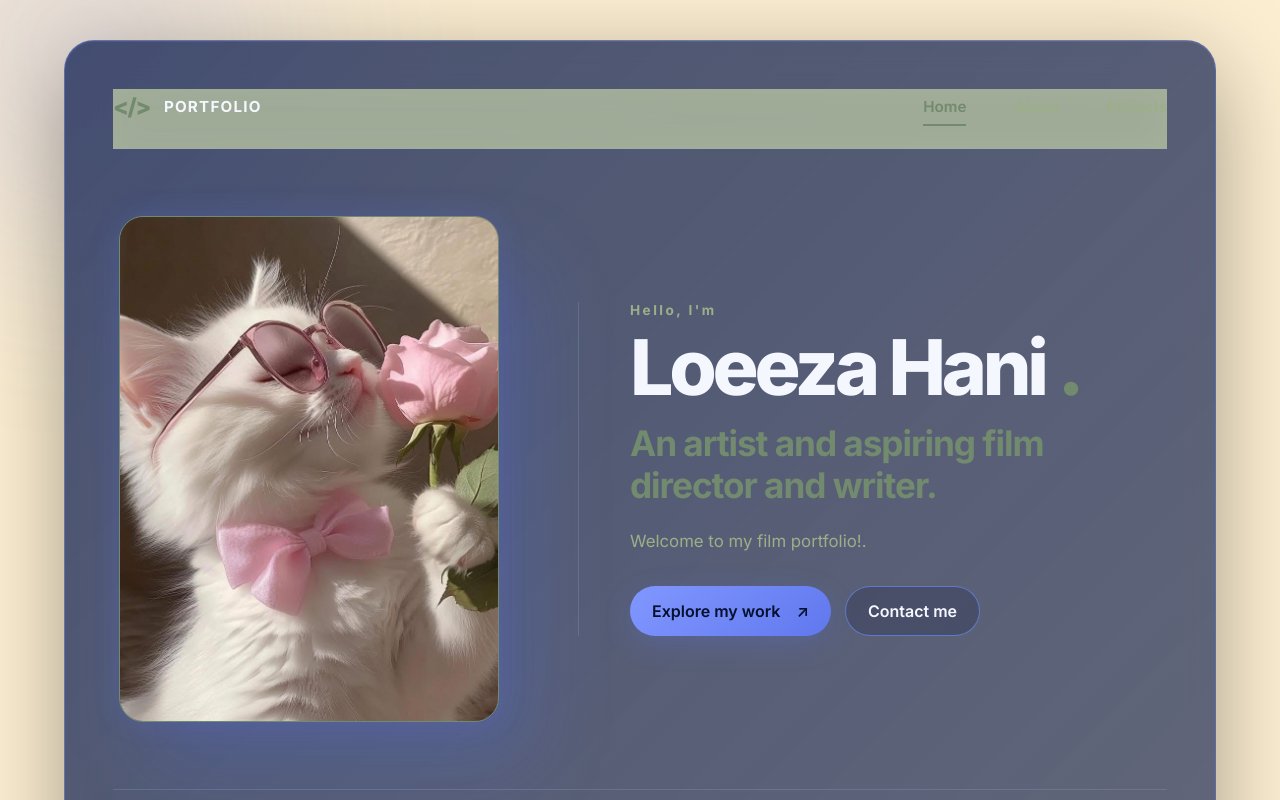
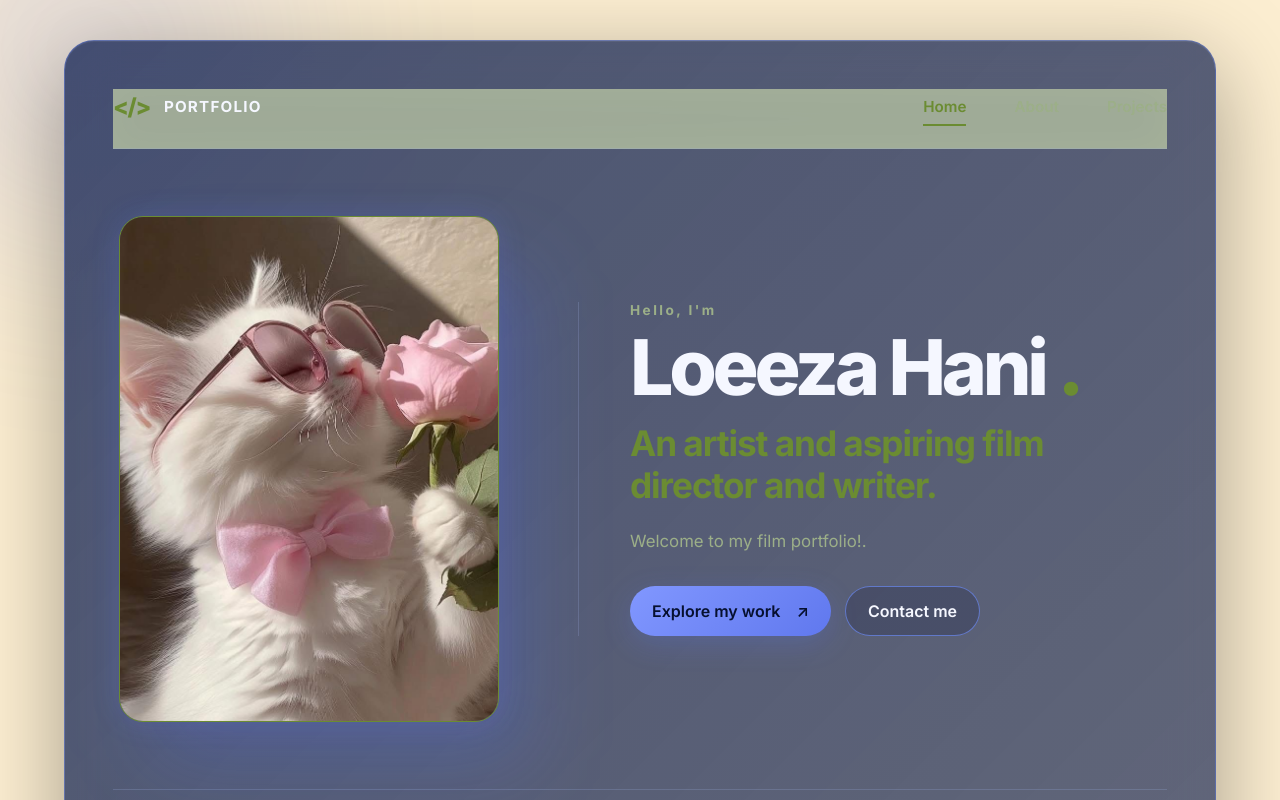
Before and after one commit to Archie-84698/Loeeza-Hani-Film-Portfolio, a plain HTML site: page index.html in a window 1280 px wide. Shown: the top 800 px of the page. Drawn offline with Linux system fonts and the light colour scheme.

Commit message:
Update style.css

```diff
--- a/style.css
+++ b/style.css
@@ -4,7 +4,7 @@
   --bg: #FCEED1;
   --text: #f5f7ff;
   --muted: #9caf88;
-  --accent: #728A6E;
+  --accent: #6B8C32;
   --border: rgba(111, 143, 255, .38);
   --glass: rgba(14, 27, 69, .58);
 }
```
